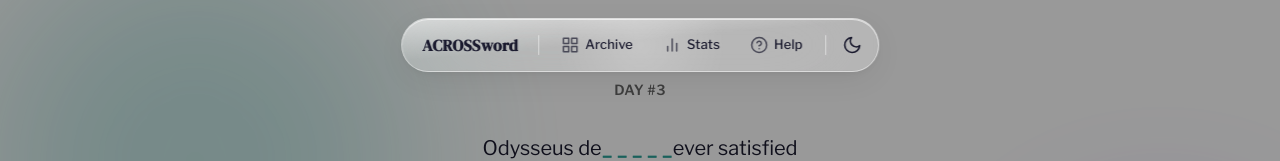
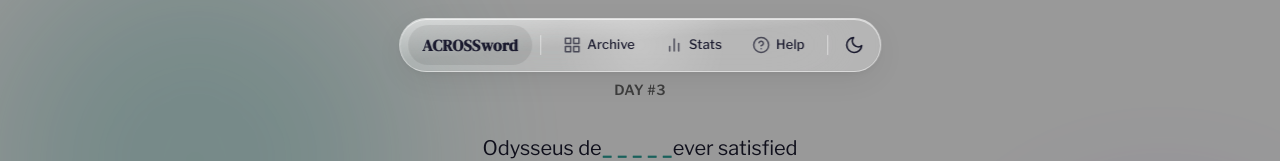
Before and after one commit to NoerdysLab/acrossword, a Next.js app: page / in a window 1280 px wide. Shown: the top 161 px of the page. Built offline with nearby package versions, Linux system fonts and the light colour scheme.

Commit message:
Default active pill to ACROSSword logo, make it a selectable nav item
The logo is now index 0 in the sliding pill system, selected by default.
Clicking it navigates home and slides the pill back to it.

https://claude.ai/code/session_01KVmkoCucGQAwhTD8ynvW1C

```diff
--- a/components/Header.tsx
+++ b/components/Header.tsx
@@ -9,7 +9,7 @@ import DemoModal from "./DemoModal";
 export default function Header() {
   const [statsOpen, setStatsOpen] = useState(false);
   const [helpOpen, setHelpOpen] = useState(false);
-  const [activeIndex, setActiveIndex] = useState(-1);
+  const [activeIndex, setActiveIndex] = useState(0); // 0 = logo/home
   const navRef = useRef<HTMLDivElement>(null);
   const glassRef = useRef<HTMLElement>(null);
   const pillRef = useRef<HTMLDivElement>(null);
@@ -30,13 +30,8 @@ export default function Header() {
   const updatePill = useCallback(() => {
     const container = navRef.current;
     const pill = pillRef.current;
-    if (!container || !pill) return;
     const btn = btnRefs.current[activeIndex];
-    if (!btn || activeIndex < 0) {
-      pill.style.opacity = "0";
-      pill.style.width = "0px";
-      return;
-    }
+    if (!container || !pill || !btn) return;
     pill.style.opacity = "1";
     const containerRect = container.getBoundingClientRect();
     const btnRect = btn.getBoundingClientRect();
@@ -114,10 +109,14 @@ export default function Header() {
         <div className="glass-glare" />
 
         <div className="glass-nav-inner" ref={navRef}>
-          {/* Logo */}
+          {/* Sliding active pill */}
+          <div ref={pillRef} className="glass-pill" />
+
+          {/* Logo — index 0 in the pill system */}
           <Link
             href="/"
-            className="glass-logo"
+            ref={(el) => { btnRefs.current[0] = el; }}
+            className={`glass-nav-btn glass-logo-btn ${activeIndex === 0 ? "active" : ""}`}
             onClick={() => setActiveIndex(0)}
             style={{ textDecoration: "none" }}
           >
@@ -126,10 +125,8 @@ export default function Header() {
                 fontFamily: "'DM Serif Display', Georgia, serif",
                 fontSize: "16px",
                 fontWeight: 700,
-                color: "var(--glass-text)",
                 letterSpacing: "0.01em",
                 whiteSpace: "nowrap",
-                transition: "color 0.3s ease",
               }}
             >
               <span style={{ letterSpacing: "0.02em" }}>ACROSS</span>word
@@ -139,18 +136,16 @@ export default function Header() {
           {/* Divider after logo */}
           <div className="glass-divider" />
 
-          {/* Sliding active pill */}
-          <div ref={pillRef} className="glass-pill" />
-
           {navItems.map((item, i) => {
+            const idx = i + 1; // offset by 1 since logo is index 0
             const isLink = !!item.href;
             const Tag = isLink ? Link : "button";
             const props: Record<string, unknown> = {
               key: item.label,
-              ref: (el: HTMLElement | null) => { btnRefs.current[i] = el; },
-              className: `glass-nav-btn ${activeIndex === i ? "active" : ""}`,
+              ref: (el: HTMLElement | null) => { btnRefs.current[idx] = el; },
+              className: `glass-nav-btn ${activeIndex === idx ? "active" : ""}`,
               onClick: () => {
-                setActiveIndex(i);
+                setActiveIndex(idx);
                 item.onClick?.();
               },
               "aria-label": item.label,
```
